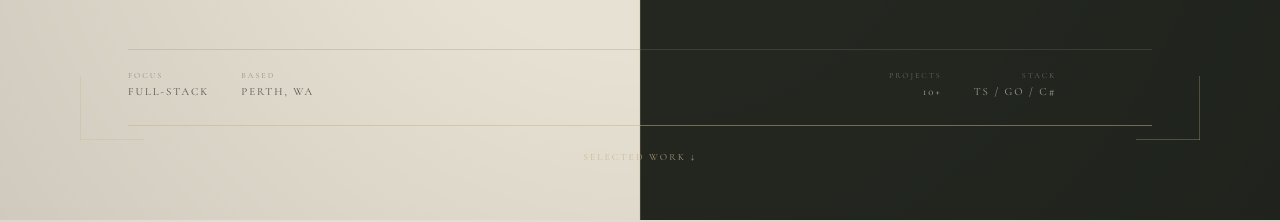
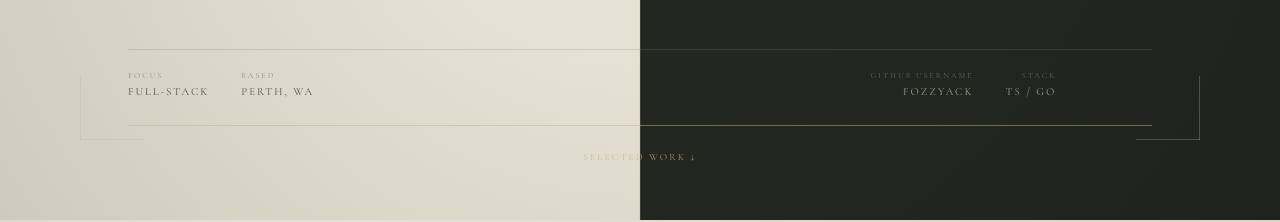
Before and after one commit to Fozzyack/portfolio, a Next.js app: page / in a window 1280 px wide. Shown: the part 580-802 px from the top of the page. Built offline with nearby package versions, Linux system fonts and the light colour scheme.

Commit message:
changes hero section metric

```diff
--- a/app/hero-section.tsx
+++ b/app/hero-section.tsx
@@ -41,9 +41,9 @@ const LEFT_STATS = [
 ] as const;
 
 const RIGHT_STATS = [
-    { label: "Projects", value: "10+" },
-    { label: "Stack", value: "TS / Go / C#" },
-    { label: "Education", value: "BSc CS" },
+    { label: "Github Username", value: "Fozzyack" },
+    { label: "Stack", value: "TS / Go" },
+    { label: "Education", value: "BSc" },
 ] as const;
 
 export function HeroSection() {
```
